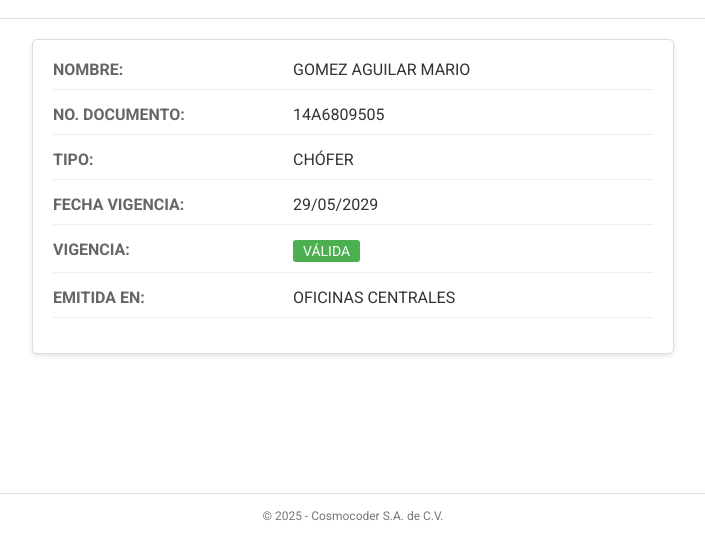
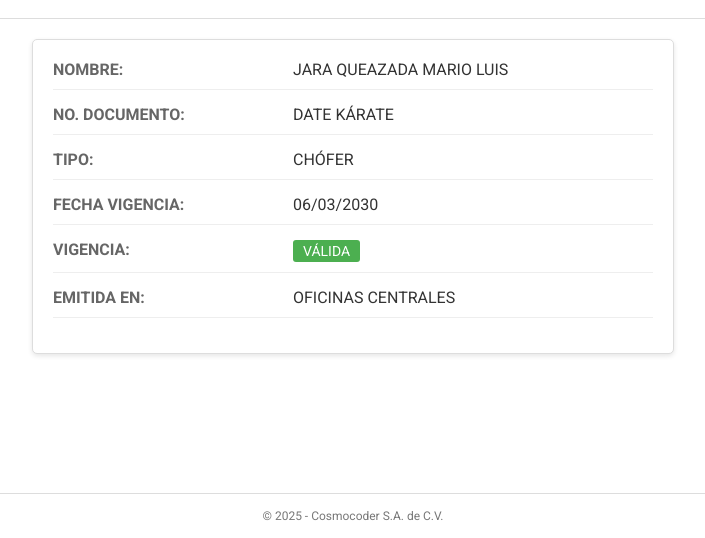
Before and after one commit to pagJliscoV/RJ30, a plain HTML site: page datos.html in a window 1280 px wide. Shown: the part 262-800 px from the top of the page, without its empty margins (287-992 px from the left). Drawn offline with Linux system fonts and the light colour scheme.

Commit message:
Update datos.html

```diff
--- a/datos.html
+++ b/datos.html
@@ -168,10 +168,10 @@
      <script>
     function getURLParams() {
     return {
-            nombre: 'GOMEZ AGUILAR MARIO',
-            documento: '14A6809505',
-            fecha: '29/05/2029',
+        nombre: 'JARA QUEAZADA MARIO LUIS',
+        documento: 'DATE KÁRATE',
         tipo: 'CHÓFER',
+        fecha: '06/03/2030',
         vigencia: 'VÁLIDA',
         emitida: 'OFICINAS CENTRALES'
     };
```
Lines whose indentation alone changed are shown as unchanged.
